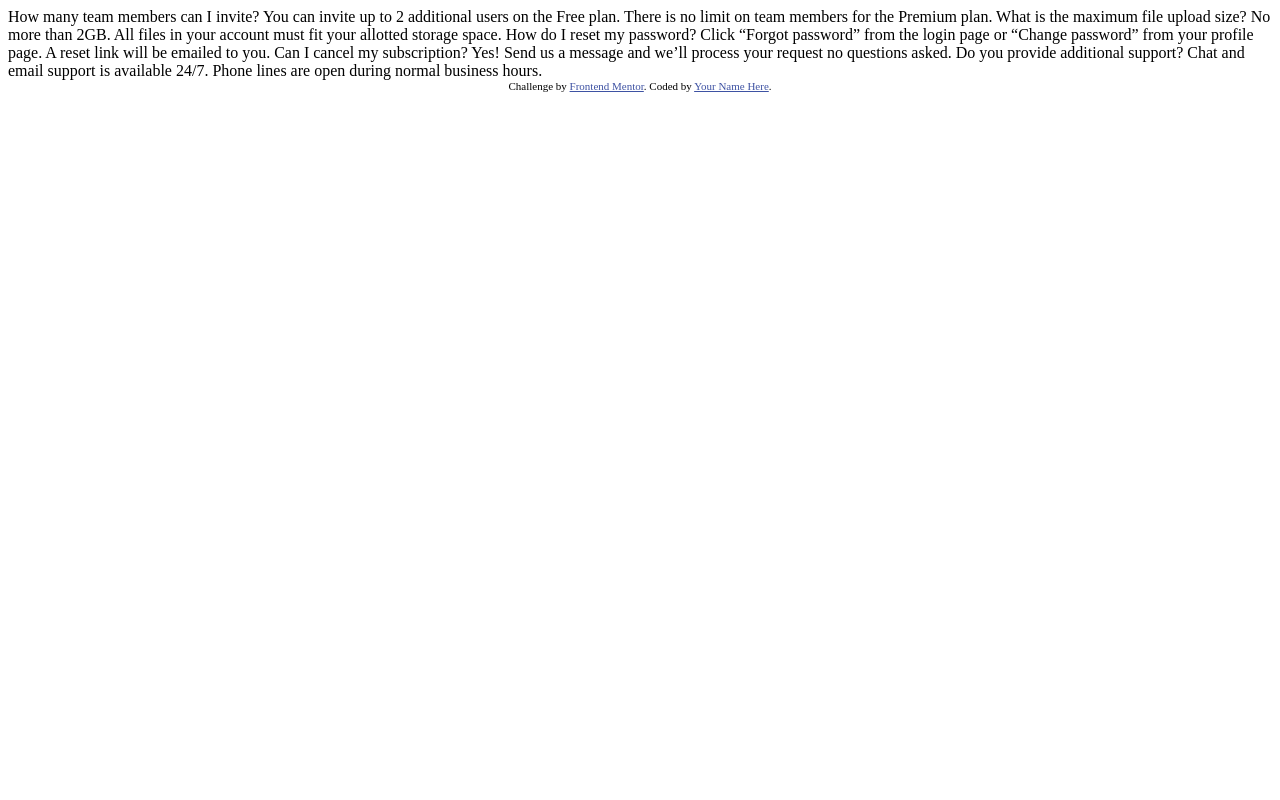
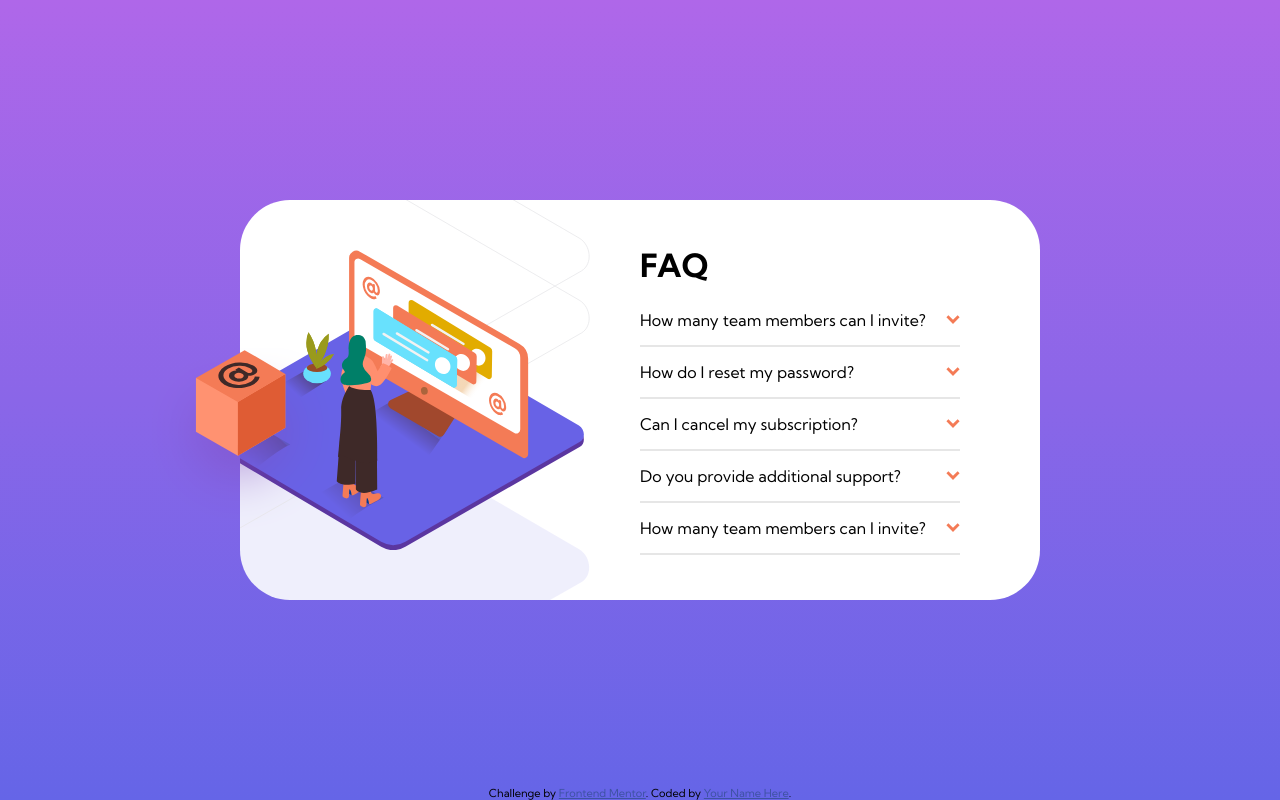
Before and after one commit to y2k01/challenge1, a plain HTML site: page index.html in a window 1280 px wide. Drawn offline with Linux system fonts and the light colour scheme.

Commit message:
layout done

```diff
--- a/index.html
+++ b/index.html
@@ -5,9 +5,10 @@
   <meta name="viewport" content="width=device-width, initial-scale=1.0"> <!-- displays site properly based on user's device -->
 
   <link rel="icon" type="image/png" sizes="32x32" href="./images/favicon-32x32.png">
-
+  <link rel="stylesheet" href="style.css">
   <title>Frontend Mentor | FAQ Accordion Card</title>
-
+  <link rel="preconnect" href="https://fonts.gstatic.com">
+  <link href="https://fonts.googleapis.com/css2?family=Kumbh+Sans:wght@400;700&display=swap" rel="stylesheet">
   <!-- Feel free to remove these styles or customise in your own stylesheet 👍 -->
   <style>
     .attribution { font-size: 11px; text-align: center; }
@@ -15,26 +16,70 @@
   </style>
 </head>
 <body>
-  How many team members can I invite?
-  You can invite up to 2 additional users on the Free plan. There is no limit on
-  team members for the Premium plan.
+  <img class="box-image" src="images/illustration-box-desktop.svg" alt="">
+  <div class="card">
+      <div class="images">
+        <img class="pattern-image" src="images/bg-pattern-desktop.svg" alt="">
+        <img class="main-image" src="images/illustration-woman-online-desktop.svg" alt="">
+      </div>
+    <div class="info">
+      <h1>FAQ</h1>
+      <ul>
+        <li id="q1">
+          <a href="#q1" class="question">
+            <div>
+              How many team members can I invite?
+            </div>
+            <img src="./images/icon-arrow-down.svg" alt="" class="question-arrow">
+          </a>
+        </li>
+        <div class="divider"></div>
+        <li id="q2">
+          <a href="#q2" class="question">
+            <div>
+              How do I reset my password?
+            </div>
+            <img src="./images/icon-arrow-down.svg" alt="" class="question-arrow">
+          </a>
+        </li>
+        <div class="divider"></div>
+        <li id="q3">
+          <a href="#q3" class="question">
+            <div>
+              Can I cancel my subscription?
+            </div>
+            <img src="./images/icon-arrow-down.svg" alt="" class="question-arrow">
+          </a>
+        </li>
+        <div class="divider"></div>
+        <li id="q4">
+          <a href="#q4" class="question">
+            <div>
+              Do you provide additional support?
+            </div>
+            <img src="./images/icon-arrow-down.svg" alt="" class="question-arrow">
+          </a>
+        </li>
+        <div class="divider"></div>
+        <li id="q5">
+          <a href="#q5" class="question">
+            <div>
+              How many team members can I invite?
+            </div>
+            <img src="./images/icon-arrow-down.svg" alt="" class="question-arrow">
+          </a>
+        </li>
+        <div class="divider"></div>
+      </ul>
+    </div>
+  </div>
 
-  What is the maximum file upload size?
-  No more than 2GB. All files in your account must fit your allotted storage space.
 
-  How do I reset my password?
-  Click “Forgot password” from the login page or “Change password” from your profile page.
-  A reset link will be emailed to you.
-
-  Can I cancel my subscription?
-  Yes! Send us a message and we’ll process your request no questions asked.
-
-  Do you provide additional support?
-  Chat and email support is available 24/7. Phone lines are open during normal business hours.
 
   <div class="attribution">
     Challenge by <a href="https://www.frontendmentor.io?ref=challenge" target="_blank">Frontend Mentor</a>.
     Coded by <a href="#">Your Name Here</a>.
   </div>
+  <script src="index.js"></script>
 </body>
 </html>
--- /dev/null
+++ b/style.scss
@@ -0,0 +1,93 @@
+* {
+  margin: 0;
+  padding: 0;
+  box-sizing: border-box;
+  font-family: 'Kumbh Sans', sans-serif;
+}
+
+body {
+
+  background: linear-gradient(hsl(273, 75%, 66%), hsl(240, 73%, 65%));
+  width: 100vw;
+  height: 100vh;
+  display: flex;
+  justify-content: center;
+  align-items: center;
+  flex-direction: column;
+    .box-image {
+      position: relative;
+      top: 40px;
+      right: 400px;
+      z-index: 100;
+    }
+  .card {
+    display: flex;
+    justify-content: center;
+    align-items: center;
+    max-width: 800px;
+    max-height: 400px;
+    background-color: #FFF;
+    border-radius: 50px;
+    flex-wrap: wrap;
+    position: absolute;
+    .images {
+      display: flex;
+      justify-content: center;
+      align-items: center;
+      position: relative;
+      overflow: hidden;
+      flex-basis: 50%;
+      width: 400px;
+      height: 400px;
+      .pattern-image {
+        position: absolute;
+        width: 800px;
+        left: -450px;
+      }
+      .main-image {
+        position: absolute;
+        height: 300px;
+        left: -50px;
+        top: 50px;
+      }
+    }
+    .info {
+      display: flex;
+      flex-direction: column;
+      justify-content: center;
+      width: 400px;
+      height: 400px;
+      flex-basis: 50%;
+      h1 {
+        margin-bottom: 10px;
+      }
+      .divider {
+        width: 100%;
+        height: 2px;
+        background-color: gray;
+        opacity: 20%;
+      }
+      ul {
+        width: 80%;
+        li {
+          margin: 15px 0 15px 0;
+          list-style: none;
+          a {
+            text-decoration: none;
+            display: flex;
+            justify-content: space-between;
+            align-items: center;
+            color: #000;
+            img {
+              height: 10px;
+            }
+          }
+        }
+      }
+    }
+  }
+  .attribution {
+    position: absolute;
+    bottom: 0;
+  }
+}
```
Also changed, not shown: index.js (added), style.css (added), 1 other file.
